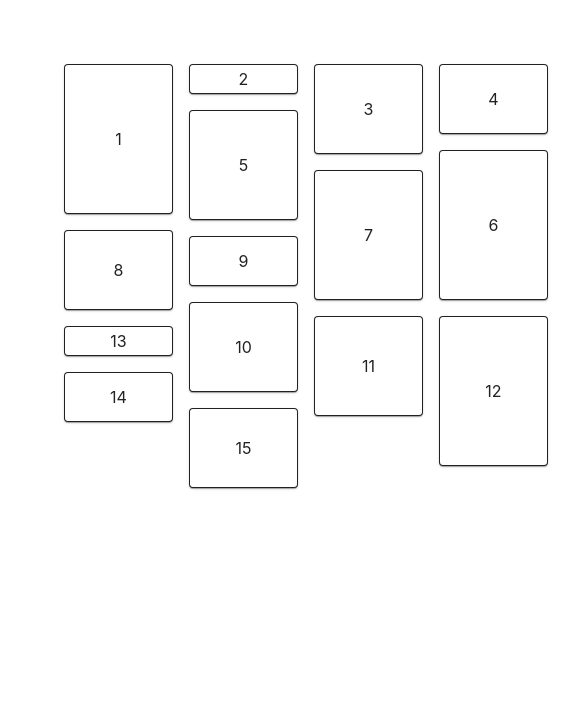
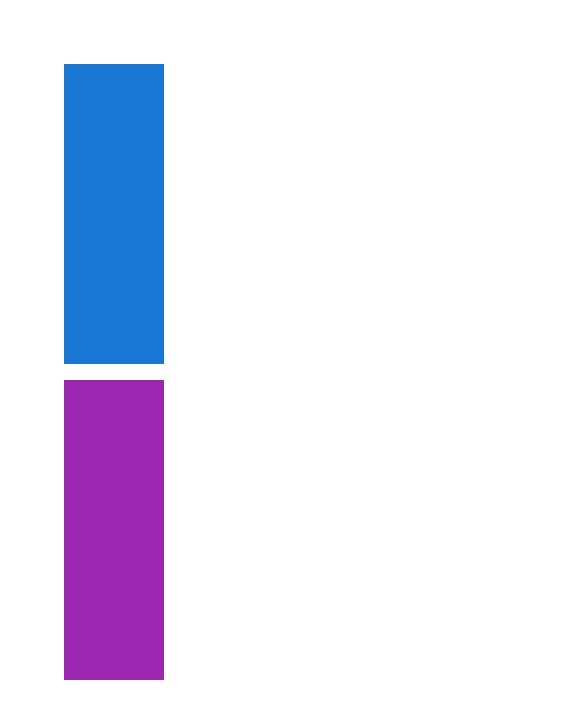
Before and after one commit to Newton-Duarte/react-mui, a React (Create React App) app: page / in a window 390 px wide. Shown: the top 718 px of the page, 564 px wide, since content can reach past the window. Built offline with nearby package versions, Linux system fonts and the light colour scheme.

Commit message:
feat: add mui responsiveness component

```diff
--- a/src/App.tsx
+++ b/src/App.tsx
@@ -2,7 +2,7 @@
 import { AdapterDateFns } from '@mui/x-date-pickers/AdapterDateFns';
 
 import './App.css';
-import { MuiMasonry } from './components/MuiMasonry';
+// import { MuiMasonry } from './components/MuiMasonry';
 // import { MuiTabs } from './components/MuiTabs';
 // import { MuiTimeline } from './components/MuiTimeline';
 // import { MuiTypography } from './components/MuiTypography';
@@ -37,7 +37,7 @@
 // import { MuiSkeleton } from './components/MuiSkeleton';
 // import { MuiLoadingButton } from './components/MuiLoadingButton';
 // import { MuiPickers } from './components/MuiPickers';
-
+import { MuiResponsiveness } from './components/MuiResponsiveness';
 
 function App() {
   return (
@@ -77,7 +77,8 @@
         {/* <MuiPickers /> */}
         {/* <MuiTabs /> */}
         {/* <MuiTimeline /> */}
-        <MuiMasonry />
+        {/* <MuiMasonry /> */}
+        <MuiResponsiveness />
       </div>
     </LocalizationProvider>
   );
--- /dev/null
+++ b/src/components/MuiResponsiveness.tsx
@@ -0,0 +1,47 @@
+import { Box } from "@mui/material"
+import { Stack } from "@mui/system"
+
+export const MuiResponsiveness = () => {
+  return (
+    <Stack
+      direction={{
+        xs: 'column',
+        sm: 'row'
+      }}
+      spacing={{
+        xs: 2,
+        sm: 4,
+        md: 6,
+        lg: 8,
+        xl: 10
+      }}
+    >
+      <Box
+        sx={{
+          height: '300px',
+          bgcolor: 'primary.main',
+          width: {
+            xs: 100, // >= 0px
+            sm: 200, // >= 600px
+            md: 300, // >= 900px
+            lg: 400, // >= 1200px
+            xl: 500, // >= 1536px
+          }
+        }}
+      ></Box>
+      <Box
+        sx={{
+          height: '300px',
+          bgcolor: 'secondary.main',
+          width: {
+            xs: 100, // >= 0px
+            sm: 200, // >= 600px
+            md: 300, // >= 900px
+            lg: 400, // >= 1200px
+            xl: 500, // >= 1536px
+          }
+        }}
+      ></Box>
+    </Stack>
+  )
+}
```
